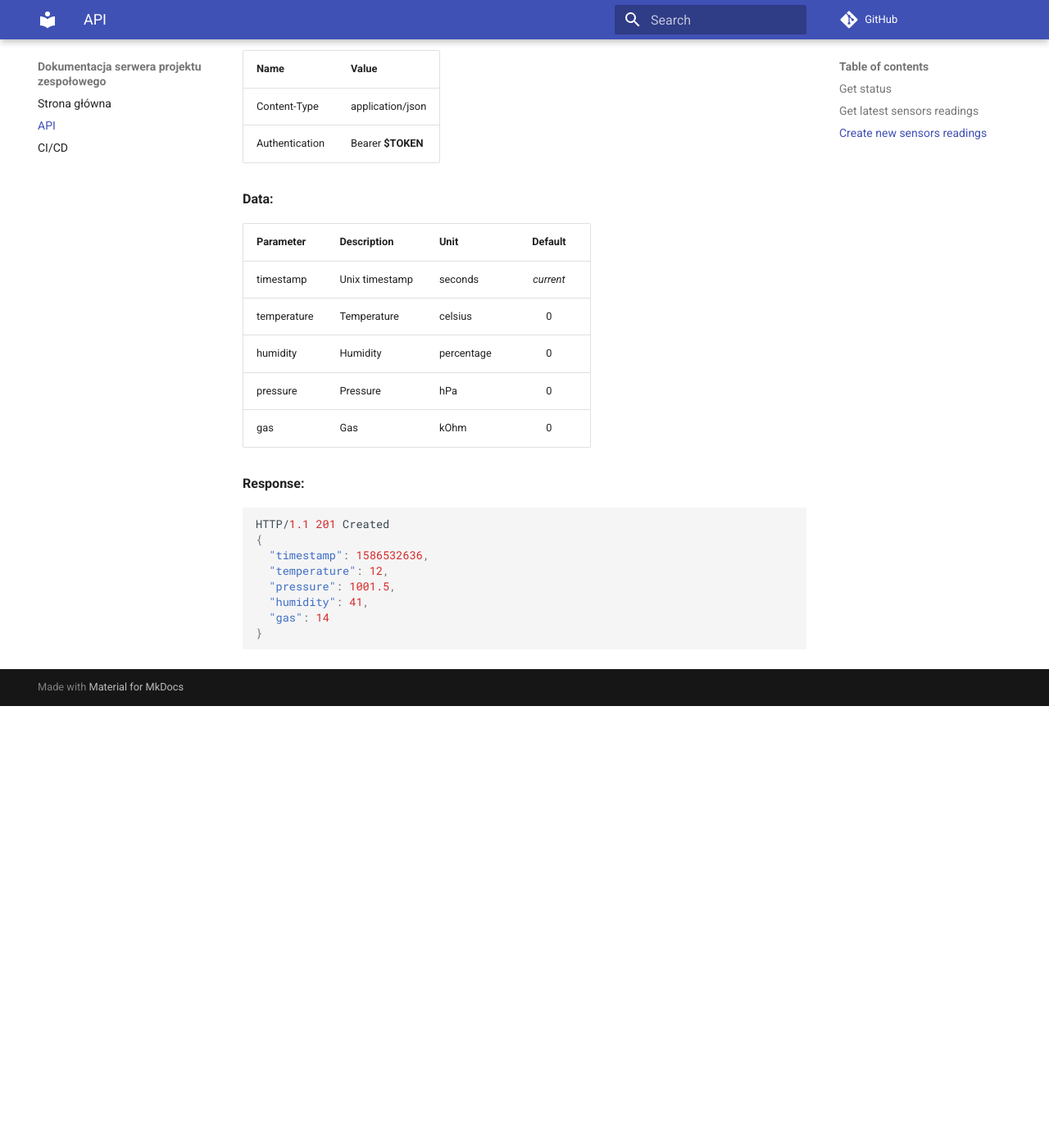
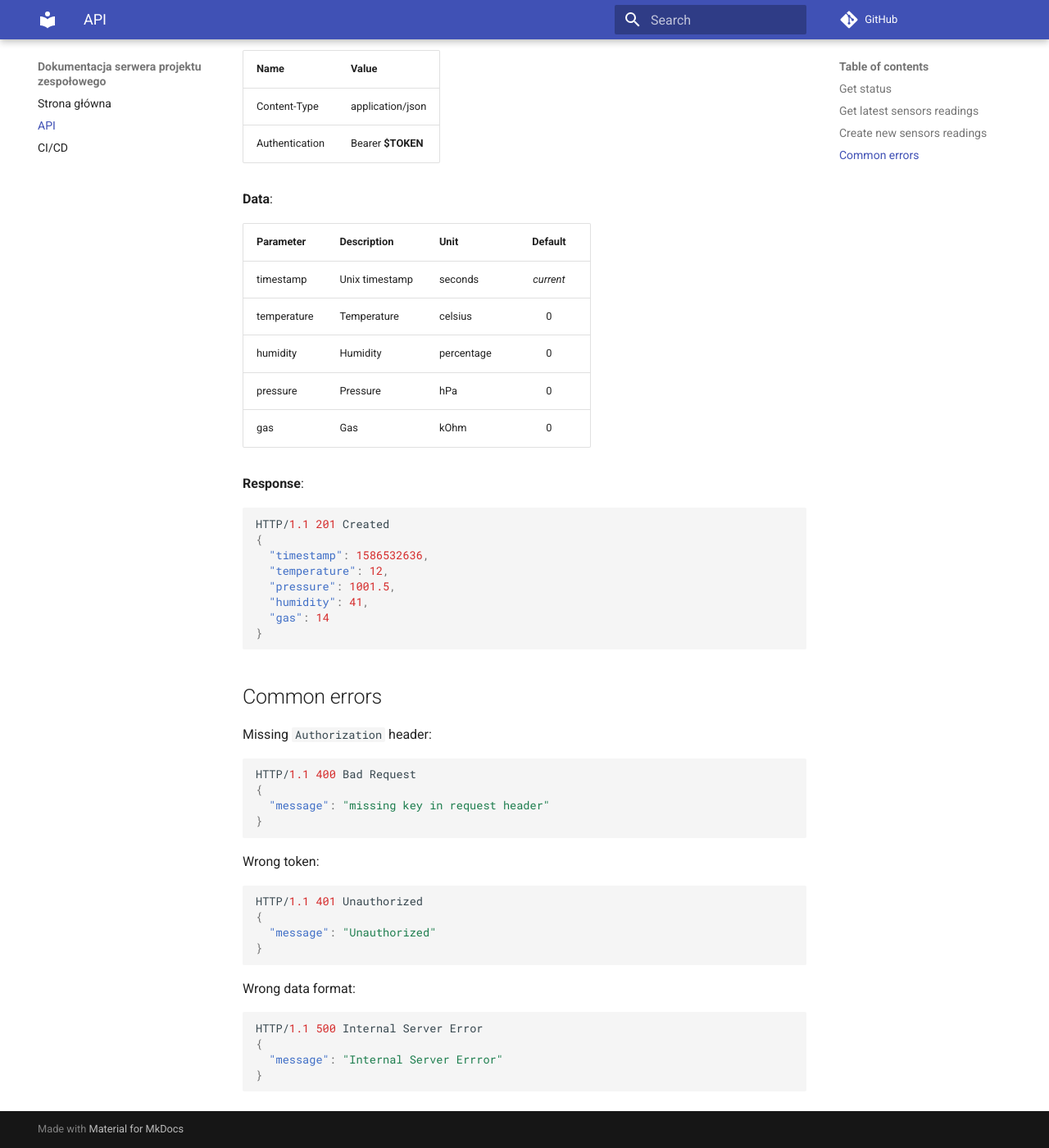
Before and after one commit to projekt-zespolony/server, an MkDocs documentation site: the page built from docs/api.md, in a window 1280 px wide and 1400 px high, scrolled down 1183 px. Shown: the whole window at 82% size. Built offline with MkDocs 1.6.1 and Material for MkDocs 9.7.7, drawn with Linux system fonts in a browser that asks for light colours; comment, search, counter and statistics services are not loaded; before the commit the page ends 2044 px from its top, so only the background shows below that; some of the changed text lies outside the part shown.

Commit message:
docs: add common errors

````diff
--- a/docs/api.md
+++ b/docs/api.md
@@ -4,13 +4,13 @@
 
 Returns server version and source git commit from which it was built.
 
-**Endpoint:**
+**Endpoint**:
 
 ```http
 GET /
 ```
 
-**Response:**
+**Response**:
 
 ```json
 HTTP/1.1 200 OK
@@ -24,13 +24,13 @@ HTTP/1.1 200 OK
 
 Returns newest sensors readings found in the database.
 
-**Endpoint:**
+**Endpoint**:
 
 ```http
 GET /sensors
 ```
 
-**Response:**
+**Response**:
 
 ```json
 HTTP/1.1 200 OK
@@ -41,27 +41,26 @@ HTTP/1.1 200 OK
   "humidity": 41,
   "gas": 14
 }
-
 ```
 
 ## Create new sensors readings
 
 Create a new entry in the database with given sensors readings.
 
-**Endpoint:**
+**Endpoint**:
 
 ```http
 POST /sensors
 ```
 
-**Headers:**
+**Headers**:
 
 | Name           | Value             |
 |----------------|-------------------|
 | Content-Type   | application/json  |
 | Authentication | Bearer **$TOKEN** |
 
-**Data:**
+**Data**:
 
 | Parameter   | Description    | Unit       | Default |
 |-------------|----------------|------------|:-------:|
@@ -71,7 +70,7 @@ POST /sensors
 | pressure    | Pressure       | hPa        |    0    |
 | gas         | Gas            | kOhm       |    0    |
 
-**Response:**
+**Response**:
 
 ```json
 HTTP/1.1 201 Created
@@ -84,3 +83,33 @@ HTTP/1.1 201 Created
 }
 
 ```
+
+## Common errors
+
+Missing `Authorization` header:
+
+```json
+HTTP/1.1 400 Bad Request
+{
+  "message": "missing key in request header"
+}
+```
+
+Wrong token:
+
+```json
+HTTP/1.1 401 Unauthorized
+{
+  "message": "Unauthorized"
+}
+```
+
+
+Wrong data format:
+
+```json
+HTTP/1.1 500 Internal Server Error
+{
+  "message": "Internal Server Errror"
+}
+```
````
